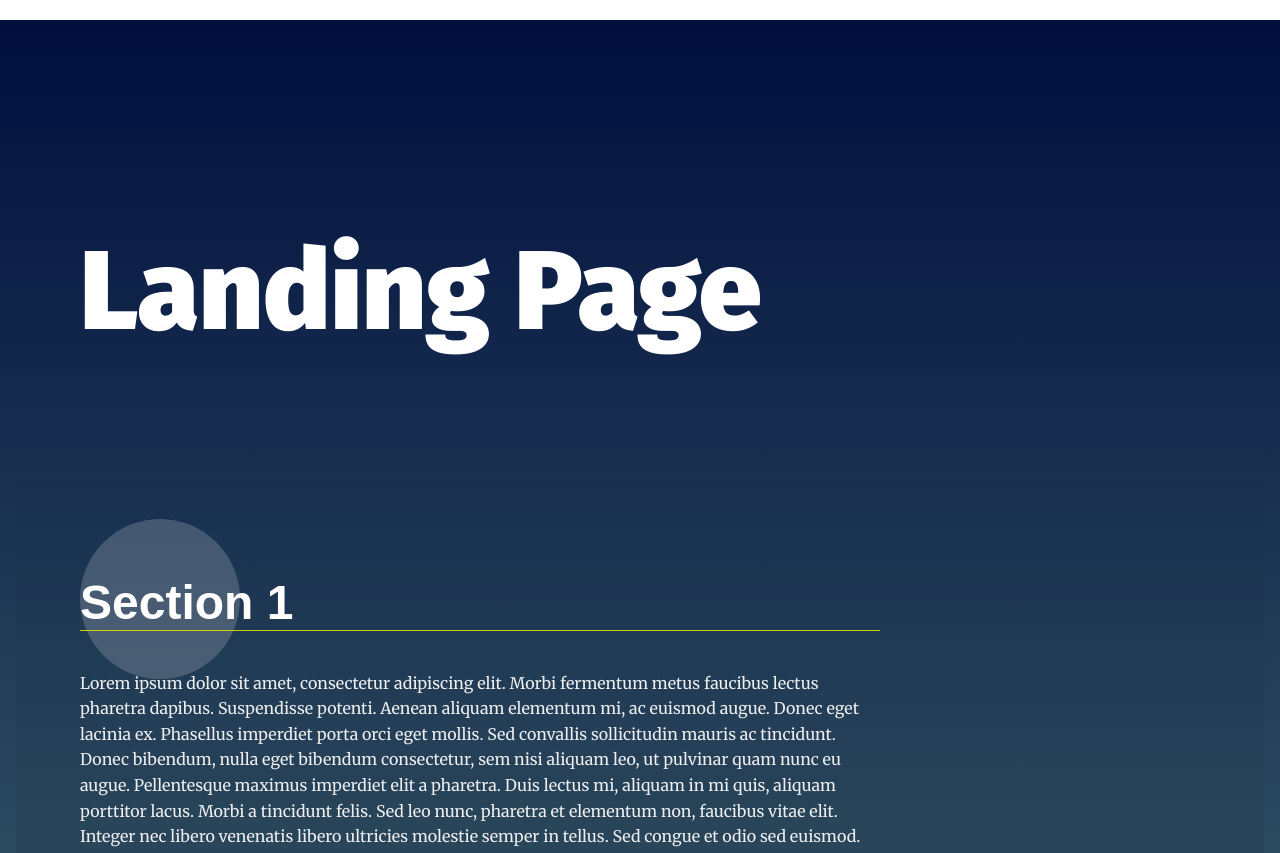
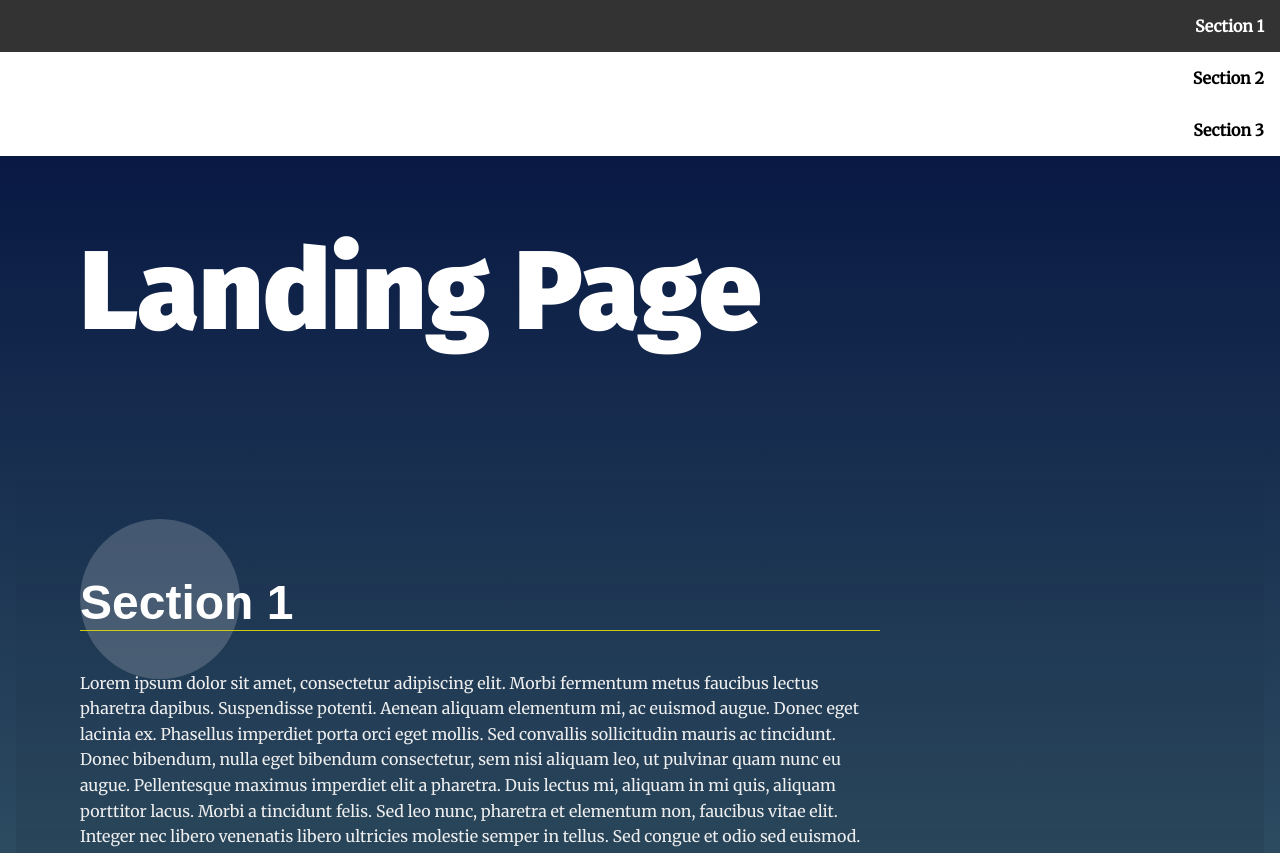
Before and after one commit to VictorMOchoa/Landing-Page, a plain HTML site: page index.html in a window 1280 px wide. Shown: the top 853 px of the page. Drawn offline with Linux system fonts and the light colour scheme.

Commit message:
Added link class to nav bar li

```diff
--- a/css/styles.css
+++ b/css/styles.css
@@ -68,6 +68,7 @@ section {
     padding-left: 0;
     margin: 0;
     text-align: right;
+    color: #000;
 }
 
 .navbar__menu li {
--- a/js/app.js
+++ b/js/app.js
@@ -23,6 +23,7 @@ let sections = document.querySelectorAll('section');
 for (let section of sections) {
   var sectionTitle = document.getElementById(`${section.id}-header`).innerHTML;
   let newListItem = document.createElement("li");
+  newListItem.classList.add("menu__link");
   newListItem.innerHTML = sectionTitle;
   navbarList.append(newListItem);
 }
```
